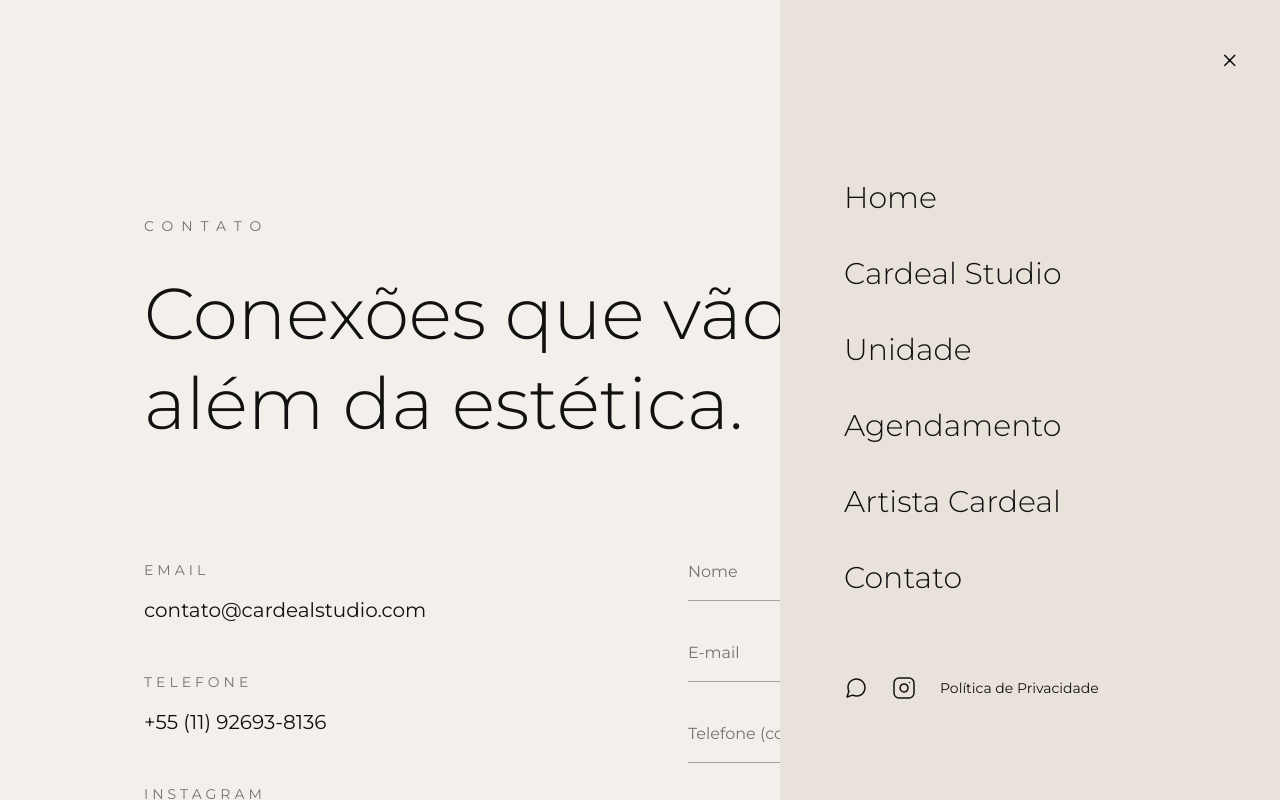
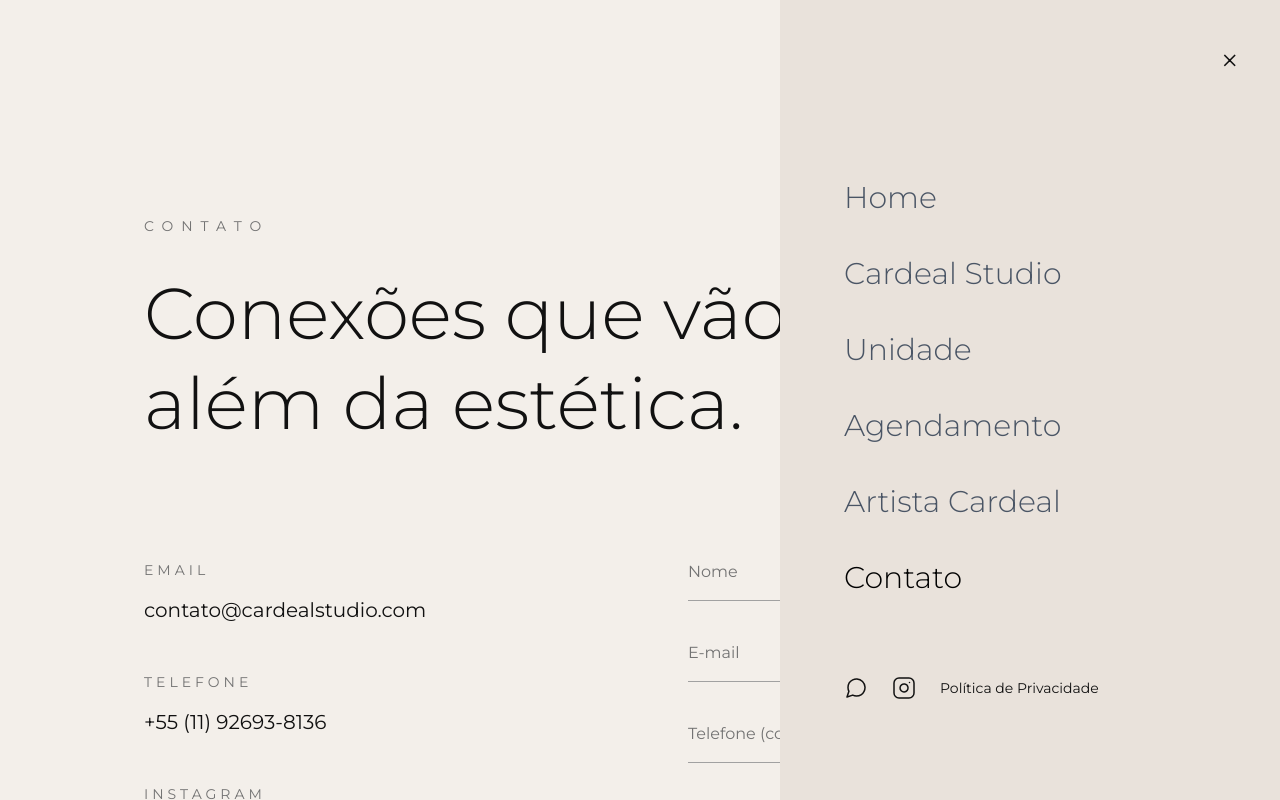
Before and after one commit to Grazielle-collab/studio, a Next.js app: page /contato in a window 1280 px wide. Both pictures are taken after a click on the button "MENU". Shown: the top 800 px of the page. Built offline with nearby package versions, Linux system fonts and the light colour scheme.

Commit message:
Incluindo o sistema de monitoramento LexSirius

```diff
--- a/app/agendamento/page.tsx
+++ b/app/agendamento/page.tsx
@@ -2,10 +2,14 @@
 "use client";
 
 import Sidebar from "@/components/Sidebar";
-import { useState } from "react";
+import { useState, useEffect } from "react";
+import { useSearchParams } from "next/navigation";
 import { crmService } from "@/services/crmService";
 
 export default function Agendamento() {
+  const searchParams = useSearchParams();
+  const [origem, setOrigem] = useState("Site - Agendamento");
+
   const [formData, setFormData] = useState({
     nome: '',
     telefone: '',
@@ -17,24 +21,22 @@
   });
 
   const [status, setStatus] = useState<'idle' | 'loading' | 'success' | 'error'>('idle');
-  const formatarTelefone = (valor: string) => {
-  const limpo = valor.replace(/\D/g, '');
-  if (limpo.length <= 2) return limpo;
-  if (limpo.length <= 7) return `(${limpo.slice(0, 2)}) ${limpo.slice(2)}`;
-  return `(${limpo.slice(0, 2)}) ${limpo.slice(2, 7)}-${limpo.slice(7, 11)}`;
-};
 
-// No input do telefone:
-<input
-  type="tel"
-  required
-  value={formData.telefone}
-  onChange={(e) => {
-    const value = e.target.value.replace(/\D/g, '').slice(0, 11);
-    setFormData({ ...formData, telefone: value });
-  }}
-  placeholder="(11) 99999-9999"
-/>
+  // Captura a origem da URL
+  useEffect(() => {
+    const origemParam = searchParams.get('origem');
+    if (origemParam) {
+      const origens = {
+        'instagram': 'Instagram - Cardeal Studio',
+        'google': 'Google - Cardeal Studio',
+        'facebook': 'Facebook - Cardeal Studio',
+        'whatsapp': 'WhatsApp - Cardeal Studio',
+        'email': 'E-mail Marketing - Cardeal Studio',
+        'indicacao': 'Indicação - Cardeal Studio',
+      };
+      setOrigem(origens[origemParam as keyof typeof origens] || origemParam);
+    }
+  }, [searchParams]);
 
   const handleSubmit = async (e: React.FormEvent) => {
     e.preventDefault();
@@ -45,7 +47,7 @@
         nome: formData.nome,
         telefone: formData.telefone,
         email: formData.email,
-        origem: 'Site - Agendamento',
+        origem: origem,
         mensagem: `
           Serviço: ${formData.servico}
           Data: ${formData.data}
--- a/app/contato/page.tsx
+++ b/app/contato/page.tsx
@@ -1,11 +1,15 @@
 // studio/app/contato/page.tsx
-'use client';
+"use client";
 
 import Sidebar from "@/components/Sidebar";
-import { useState } from "react";
+import { useState, useEffect } from "react";
+import { useSearchParams } from "next/navigation";
 import { crmService } from "@/services/crmService";
 
 export default function Contato() {
+  const searchParams = useSearchParams();
+  const [origem, setOrigem] = useState("Site - Contato");
+
   const [formData, setFormData] = useState({
     nome: '',
     email: '',
@@ -14,33 +18,46 @@
   });
   const [status, setStatus] = useState<'idle' | 'loading' | 'success' | 'error'>('idle');
 
+  // Captura a origem da URL
+  useEffect(() => {
+    const origemParam = searchParams.get('origem');
+    if (origemParam) {
+      const origens = {
+        'instagram': 'Instagram - Cardeal Studio',
+        'google': 'Google - Cardeal Studio',
+        'facebook': 'Facebook - Cardeal Studio',
+        'whatsapp': 'WhatsApp - Cardeal Studio',
+        'email': 'E-mail Marketing - Cardeal Studio',
+        'indicacao': 'Indicação - Cardeal Studio',
+      };
+      setOrigem(origens[origemParam as keyof typeof origens] || origemParam);
+    }
+  }, [searchParams]);
+
   const handleSubmit = async (e: React.FormEvent) => {
     e.preventDefault();
     setStatus('loading');
 
     try {
-      // Envia para o CRM
       const resultado = await crmService.enviarLead({
         nome: formData.nome,
         email: formData.email,
         telefone: formData.telefone,
-        origem: 'Site - Contato',
+        origem: origem,
         mensagem: formData.mensagem,
       });
 
-      console.log('Lead enviado com sucesso:', resultado);
+      console.log('Lead enviado:', resultado);
       setStatus('success');
 
-      // Limpa o formulário
       setFormData({ nome: '', email: '', telefone: '', mensagem: '' });
 
-      // Redireciona após 2 segundos
       setTimeout(() => {
         window.location.href = '/obrigado';
       }, 2000);
 
     } catch (error) {
-      console.error('Erro ao enviar:', error);
+      console.error('Erro:', error);
       setStatus('error');
     }
   };
@@ -74,7 +91,7 @@
             </div>
           </div>
 
-          {/* FORMULÁRIO - AGORA ENVIA PARA O CRM */}
+          {/* FORMULÁRIO */}
           <form onSubmit={handleSubmit} className="space-y-10">
             <div>
               <input
@@ -99,7 +116,6 @@
               />
             </div>
 
-            {/* NOVO: Campo de telefone */}
             <div>
               <input
                 name="telefone"
--- a/components/Sidebar.tsx
+++ b/components/Sidebar.tsx
@@ -1,11 +1,42 @@
+// studio/components/Sidebar.tsx
 "use client";
 
 import { useState } from "react";
 import Link from "next/link";
+import { usePathname, useSearchParams } from "next/navigation";
 import { FiMessageCircle, FiInstagram } from "react-icons/fi";
 
 export default function Sidebar() {
   const [open, setOpen] = useState(false);
+  const pathname = usePathname();
+  const searchParams = useSearchParams();
+  const origem = searchParams.get('origem') || '';
+
+  const isActive = (path: string) => pathname === path;
+
+  const getLink = (path: string) => {
+    return origem ? `${path}?origem=${origem}` : path;
+  };
+
+  // Função para registrar cliques
+  const registrarClique = async (origem: string) => {
+    try {
+      await fetch("http://127.0.0.1:8000/api/lead/", {
+        method: "POST",
+        headers: {
+          "Content-Type": "application/json",
+        },
+        body: JSON.stringify({
+          nome: `Lead ${origem} - Cardeal Studio`,
+          telefone: "00000000000",
+          origem: origem,
+          mensagem: `Clique no botão ${origem}`,
+        }),
+      });
+    } catch (error) {
+      console.error('Erro ao registrar:', error);
+    }
+  };
 
   return (
     <>
@@ -41,43 +72,55 @@
         <div className="flex flex-col justify-center h-full px-16 pt-20">
           <nav className="flex flex-col gap-10">
             <Link
-              href="/"
-              className="text-3xl font-[family-name:var(--font-montserrat)] font-light hover:translate-x-2 transition duration-300"
+              href={getLink("/")}
+              className={`text-3xl font-[family-name:var(--font-montserrat)] font-light hover:translate-x-2 transition duration-300 ${
+                isActive("/") ? "text-black" : "text-gray-600"
+              }`}
               onClick={() => setOpen(false)}
             >
               Home
             </Link>
             <Link
-              href="/cardeal-studio"
-              className="text-3xl font-[family-name:var(--font-montserrat)] font-light hover:translate-x-2 transition duration-300"
+              href={getLink("/cardeal-studio")}
+              className={`text-3xl font-[family-name:var(--font-montserrat)] font-light hover:translate-x-2 transition duration-300 ${
+                isActive("/cardeal-studio") ? "text-black" : "text-gray-600"
+              }`}
               onClick={() => setOpen(false)}
             >
               Cardeal Studio
             </Link>
             <Link
-              href="/unidade"
-              className="text-3xl font-[family-name:var(--font-montserrat)] font-light hover:translate-x-2 transition duration-300"
+              href={getLink("/unidade")}
+              className={`text-3xl font-[family-name:var(--font-montserrat)] font-light hover:translate-x-2 transition duration-300 ${
+                isActive("/unidade") ? "text-black" : "text-gray-600"
+              }`}
               onClick={() => setOpen(false)}
             >
               Unidade
             </Link>
             <Link
-              href="/agendamento"
-              className="text-3xl font-[family-name:var(--font-montserrat)] font-light hover:translate-x-2 transition duration-300"
+              href={getLink("/agendamento")}
+              className={`text-3xl font-[family-name:var(--font-montserrat)] font-light hover:translate-x-2 transition duration-300 ${
+                isActive("/agendamento") ? "text-black" : "text-gray-600"
+              }`}
               onClick={() => setOpen(false)}
             >
               Agendamento
             </Link>
             <Link
-              href="/artista-cardeal"
-              className="text-3xl font-[family-name:var(--font-montserrat)] font-light hover:translate-x-2 transition duration-300"
+              href={getLink("/artista-cardeal")}
+              className={`text-3xl font-[family-name:var(--font-montserrat)] font-light hover:translate-x-2 transition duration-300 ${
+                isActive("/artista-cardeal") ? "text-black" : "text-gray-600"
+              }`}
               onClick={() => setOpen(false)}
             >
               Artista Cardeal
             </Link>
             <Link
-              href="/contato"
-              className="text-3xl font-[family-name:var(--font-montserrat)] font-light hover:translate-x-2 transition duration-300"
+              href={getLink("/contato")}
+              className={`text-3xl font-[family-name:var(--font-montserrat)] font-light hover:translate-x-2 transition duration-300 ${
+                isActive("/contato") ? "text-black" : "text-gray-600"
+              }`}
               onClick={() => setOpen(false)}
             >
               Contato
@@ -85,20 +128,26 @@
           </nav>
 
           <div className="flex gap-6 mt-20">
+            {/* WhatsApp - com rastreamento */}
             <Link
-              href="https://wa.me/551192693-8136?text=Olá!%20Gostaria%20de%20conhecer%20os%20serviços%20do%20CardealStudio%20"
+              href="https://wa.me/5511926938136?text=Olá!%20Gostaria%20de%20conhecer%20os%20serviços%20do%20CardealStudio%20"
               target="_blank"
               className="hover:opacity-60 transition duration-300"
+              onClick={() => registrarClique('Sidebar - WhatsApp')}
             >
               <FiMessageCircle size={24} strokeWidth={1.5} />
             </Link>
+
+            {/* Instagram - com rastreamento */}
             <Link
               href="https://instagram.com/cardealstudio_"
               target="_blank"
               className="hover:opacity-60 transition duration-300"
+              onClick={() => registrarClique('Sidebar - Instagram')}
             >
               <FiInstagram size={24} strokeWidth={1.5} />
             </Link>
+
             <Link
               href="/politica-de-privacidade"
               className="hover:opacity-60 transition duration-300 flex items-center gap-2"
```
Also changed, not shown: components/InstagramButton.tsx (+29 -8 lines), components/WhatsAppButton.tsx (+28 -13 lines).
